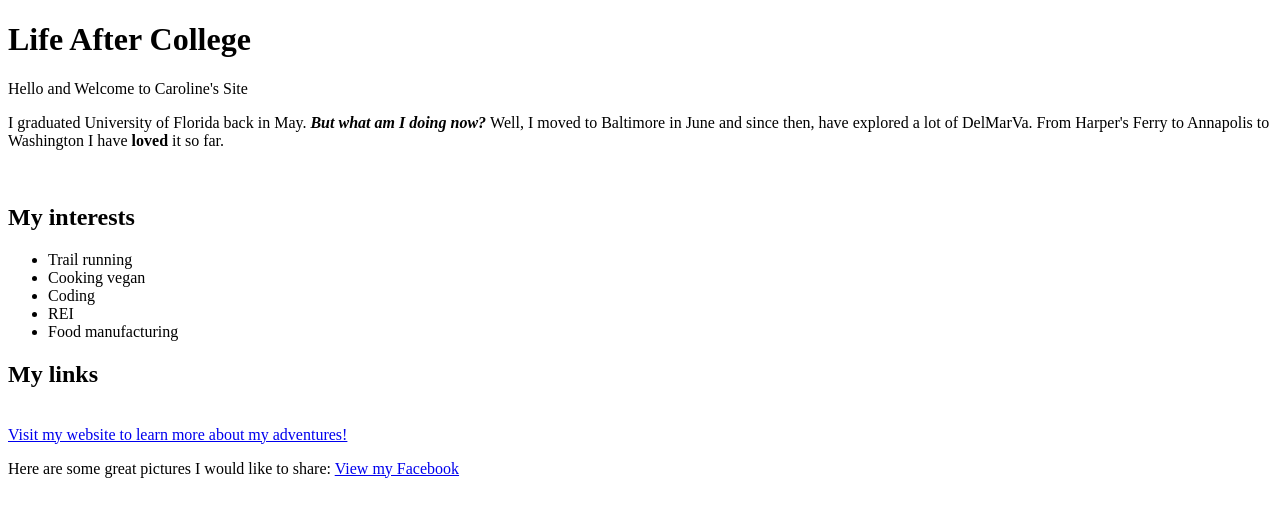
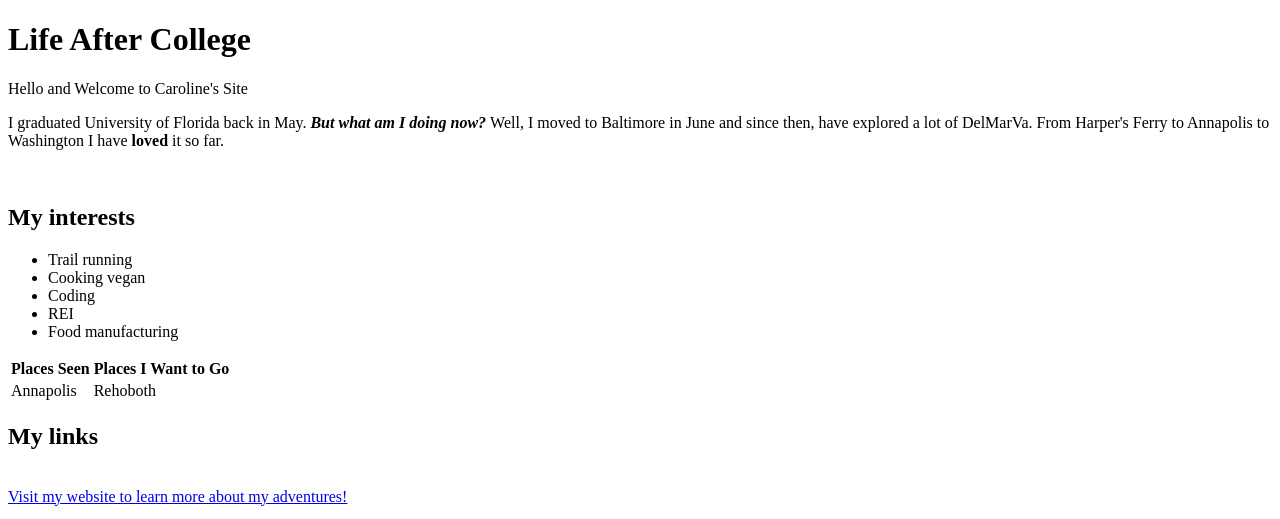
Before and after one commit to carolinewood504/carolinewood504.github.io, a plain HTML site: page index.html in a window 1280 px wide. Shown: the top 519 px of the page. Drawn offline with Linux system fonts and the light colour scheme.

Commit message:
Added a Table
Add table of where I’ve been and where I would like to go

```diff
--- a/index.html
+++ b/index.html
@@ -21,6 +21,16 @@
 	<li>REI</li>
 	<li>Food manufacturing</li>
 </ul>
+<table>
+<tr>
+		<th>Places Seen</th>
+		<th>Places I Want to Go</th>
+	</tr>
+<tr>
+		<td>Annapolis</td>
+		<td>Rehoboth</td>
+</table>
+
 	<h2>My links</h2>
 	<br/>
 	<a href= "https://www.google.com" target="_blank">Visit my website to learn more about my adventures!</a>
```
